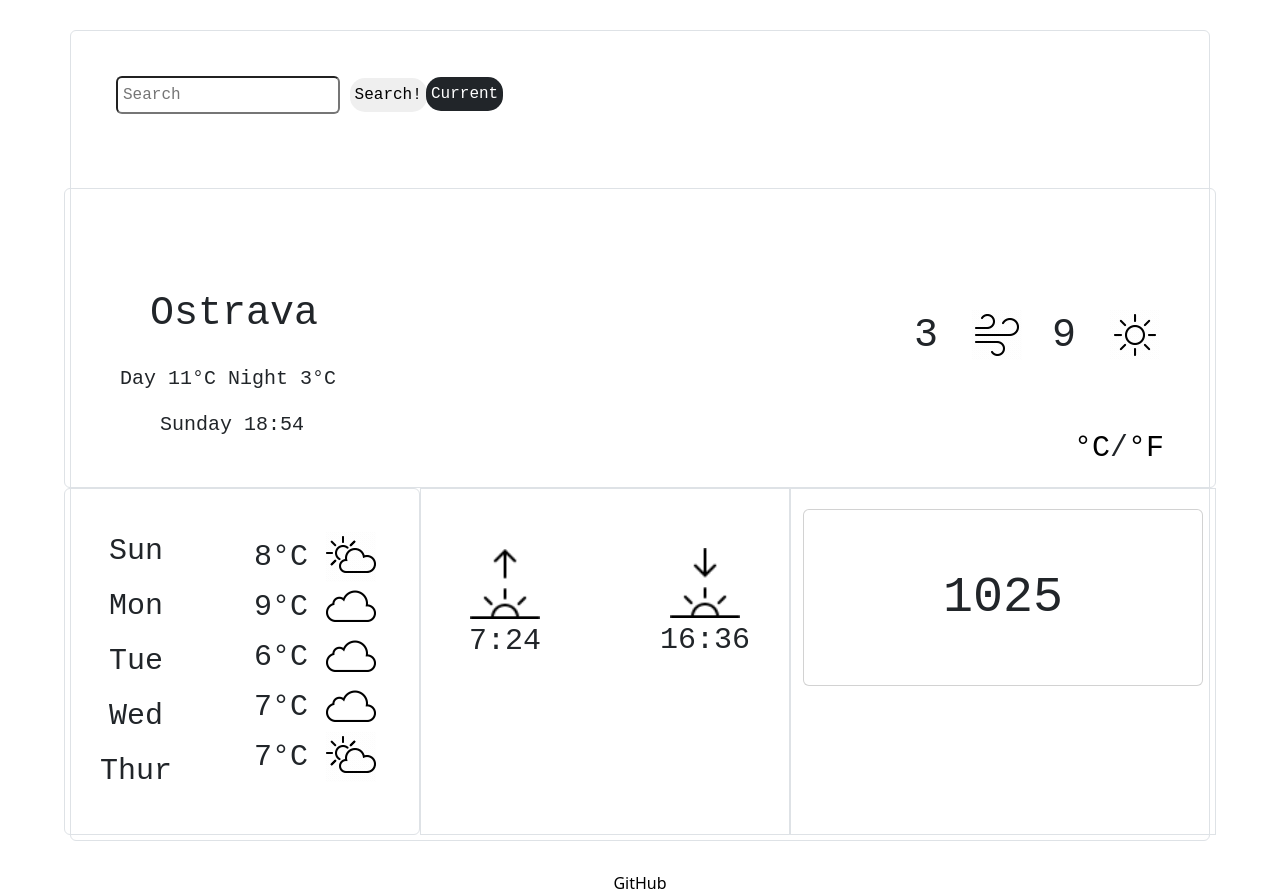
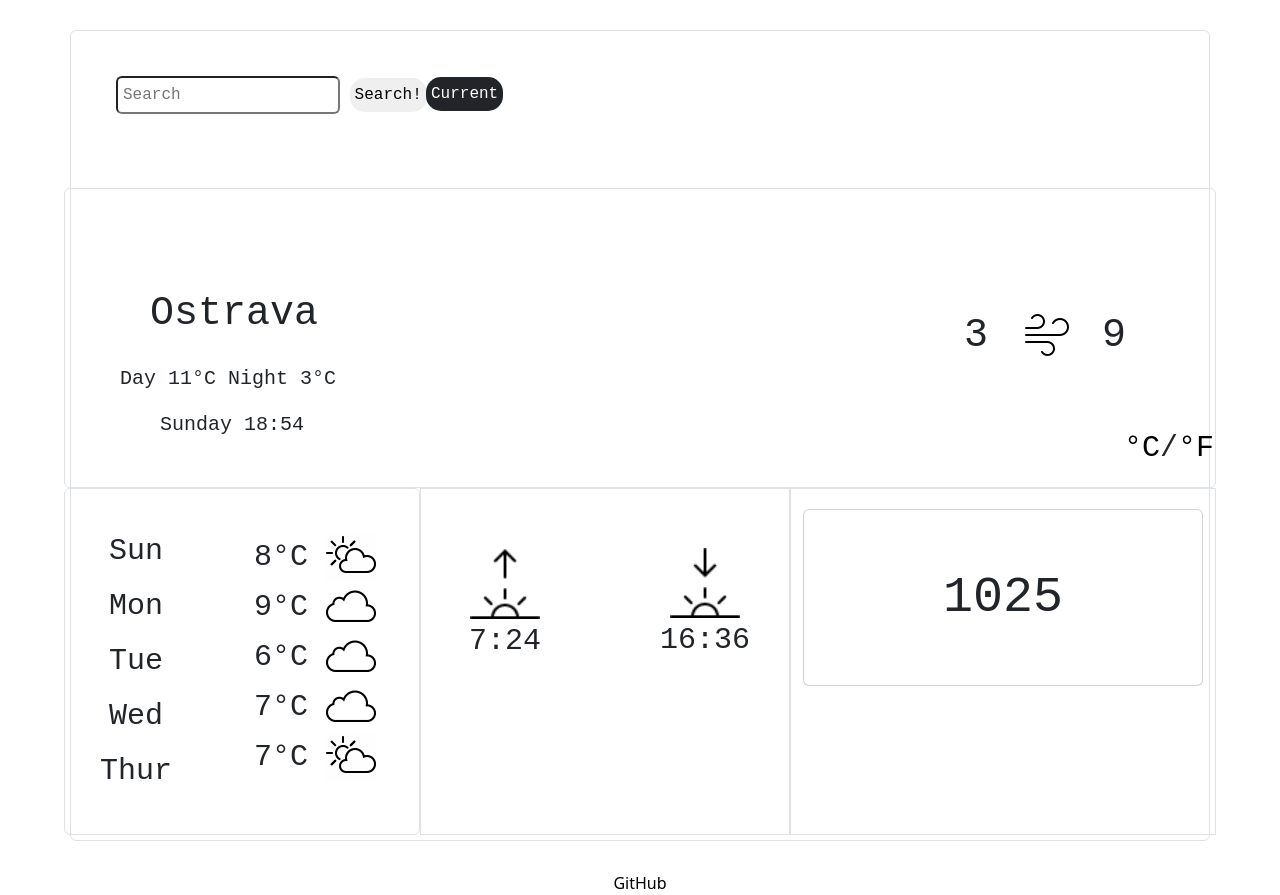
Before and after one commit to majo1ka/weather-app, a website built with Parcel: page index.html in a window 1280 px wide. Built offline with nearby package versions, Linux system fonts and the light colour scheme.

Commit message:
Added icons

```diff
--- a/index.html
+++ b/index.html
@@ -38,11 +38,11 @@
 
           <div style="float: right">
             <span id="unitTemp"> 9 </span>
-            <img id="tempGif" src="images/icons8-sun.gif" />
+            <img id="tempIcon" src="" />
           </div>
           <div style="float: right">
             <span class="wind-now" id="windShow"> 3</span>
-            <img id="windGif" src="images/icons8-wind.gif" />
+            <img id="windIcon" src="images/icons8-wind-50.png" />
           </div>
           <div class="selector" style="float: right">
             <a href="#" id="celsiusS">°C</a>/<a href="#" id="fahrS">°F</a>
--- a/src/index.js
+++ b/src/index.js
@@ -61,7 +61,12 @@ function forecast(response) {
   windNow.innerHTML = wind;
   let pressureNow = document.querySelector("#pressureCard");
   pressureNow.innerHTML = pressure;
-}
+  let iconChange = document.querySelector("#tempIcon");
+  iconChange.setAttribute(
+    "src", `https://openweathermap.org/img/wn/${response.data.weather[0].icon}@2x.png`
+  )
+
+  }
 function showCity(position) {
   let key = "ed55b36e362d8733f7d859247cedeaf2";
   let searchCity = document.querySelector("#cityInput").value;
@@ -78,5 +83,6 @@ function currentLocation(location) {
 let currentButton = document.querySelector("#currentButton");
 currentButton.addEventListener("click", nav);
 function nav(curloc) {
+  curloc.preventDefault();
   navigator.geolocation.getCurrentPosition(currentLocation);
 }
--- a/src/style.css
+++ b/src/style.css
@@ -80,13 +80,13 @@ a {
     right: 60px;
 }
 
-#tempGif {
+#tempIcon {
     position: relative;
     bottom: 150px;
     right: 50px;
 }
 
-#windGif {
+#windIcon {
     position: relative;
     bottom: 150px;
     right: 90px;
```
Also changed, not shown: images/icons8-wind-50.png (added).
